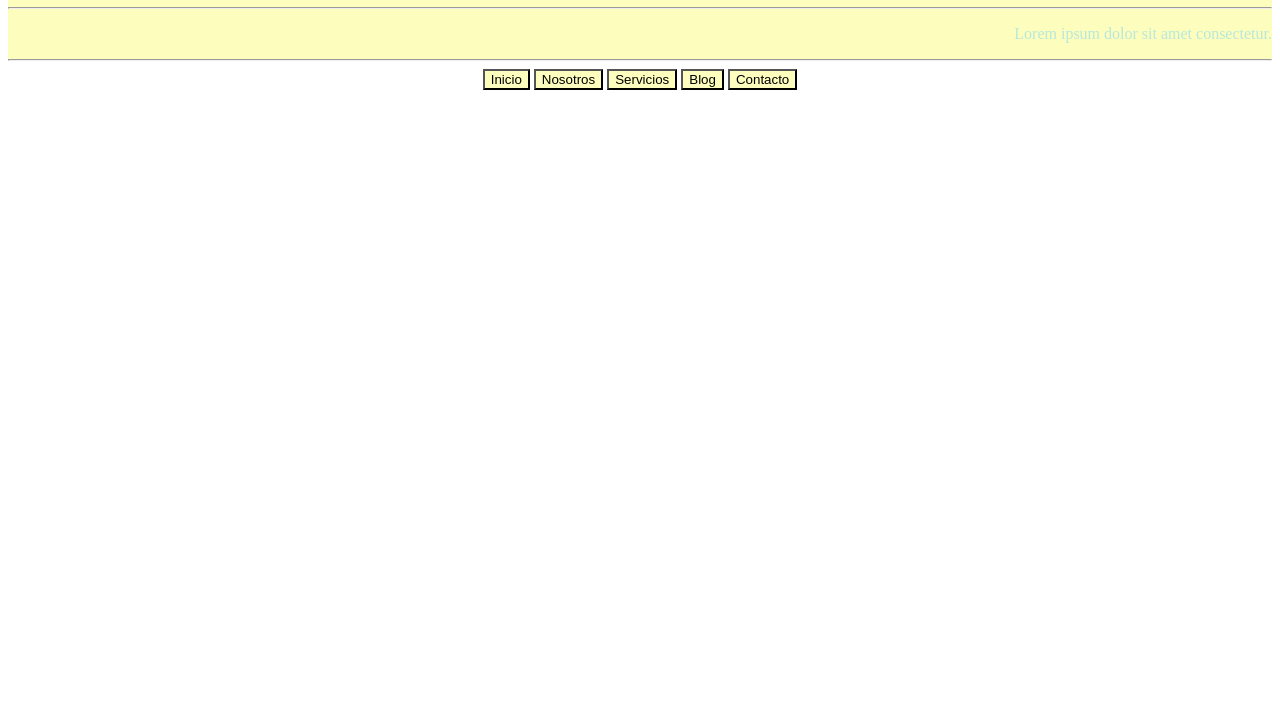
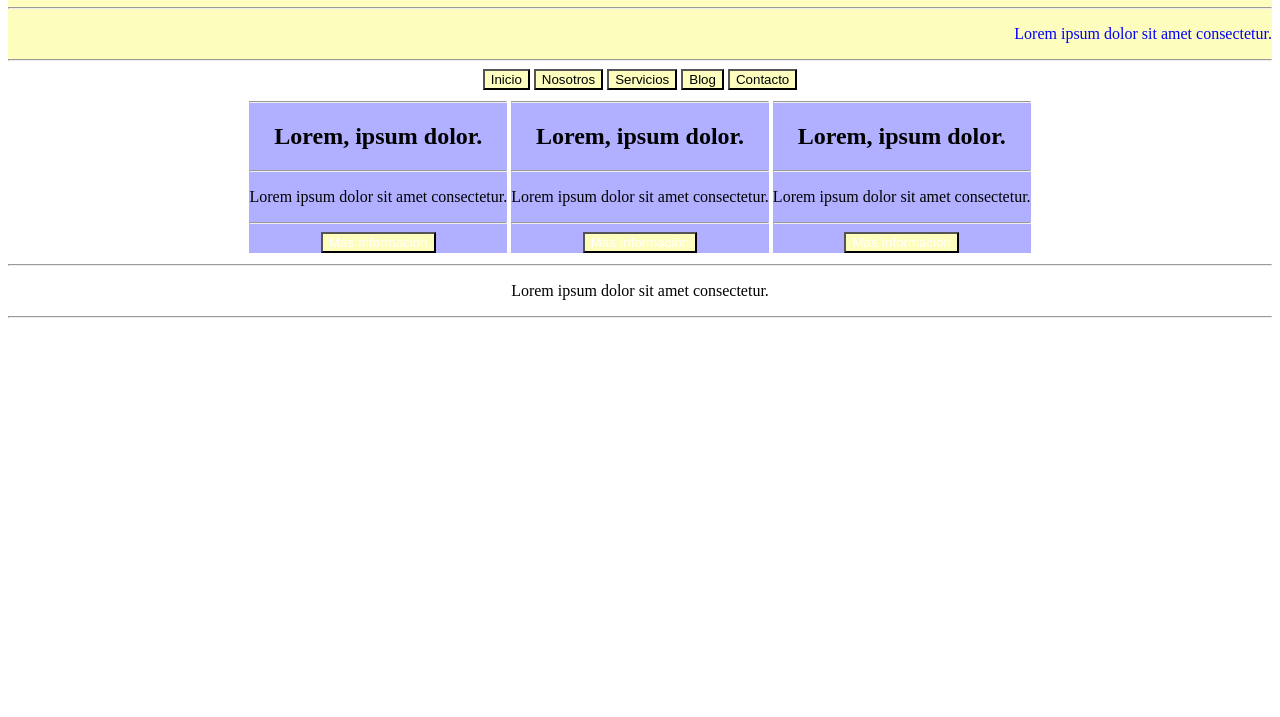
Before and after one commit to JULI1926/estilos, a plain HTML site: page index.html in a window 1280 px wide. Shown: the part 83-800 px from the top of the page. Drawn offline with Linux system fonts and the light colour scheme.

Commit message:
Se crea Proyecto con Estilos

```diff
--- a/index.html
+++ b/index.html
@@ -22,5 +22,48 @@
         <button class="text-secondary bg-primary">Blog</button>
         <button class="text-secondary bg-primary">Contacto</button>
     </nav>
+    <center>
+        <main>
+            <table>
+                <tr>
+                    <td>
+                        <div class="bg-info text-center">
+                            <hr>
+                            <h2 class="text-primaty">Lorem, ipsum dolor.</h2>
+                            <hr>
+                            <p>Lorem ipsum dolor sit amet consectetur.</p>
+                            <hr>
+                            <button class="bg-primary text-white">Más Información</button>
+                        </div>
+                    </td>
+                    <td>
+                        <div class="bg-info text-center">
+                            <hr>
+                            <h2 class="text-primaty">Lorem, ipsum dolor.</h2>
+                            <hr>
+                            <p>Lorem ipsum dolor sit amet consectetur.</p>
+                            <hr>
+                            <button class="bg-primary text-white">Más Información</button>
+                        </div>
+                    </td>
+                    <td>
+                        <div class="bg-info text-center">
+                            <hr>
+                            <h2 class="text-primaty">Lorem, ipsum dolor.</h2>
+                            <hr>
+                            <p>Lorem ipsum dolor sit amet consectetur.</p>
+                            <hr>
+                            <button class="bg-primary text-white">Más Información</button>
+                        </div>
+                    </td>
+                </tr>
+            </table>
+        </main>
+    </center>
+    <footer class="bg-secondary">
+        <hr>
+        <p class="text-center">Lorem ipsum dolor sit amet consectetur.</p>
+        <hr>
+    </footer>
 </body>
 </html>
--- a/styles.css
+++ b/styles.css
@@ -14,7 +14,7 @@ h1{
 }
 
 .text-light{
-    color:#B8E8DC;
+    color:blue;
 }
 
 .text-center{
@@ -32,3 +32,15 @@ h1{
 .widht-100{
     width: 100px;
 }
+
+.bg-info{
+    background-color: #B1AFFF;
+}
+
+.text-primary{
+    color:#FDFDBD;
+}
+
+.text-white{
+    color:white;
+}
```
